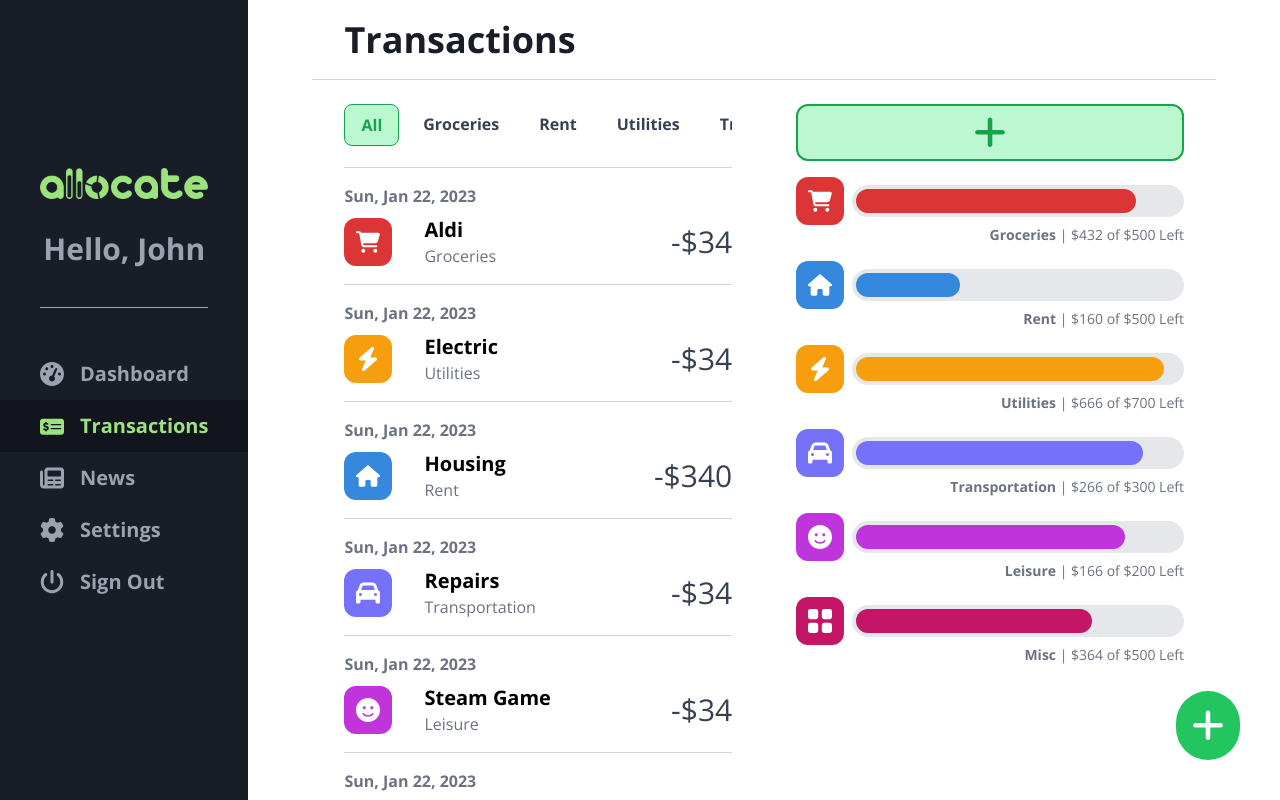
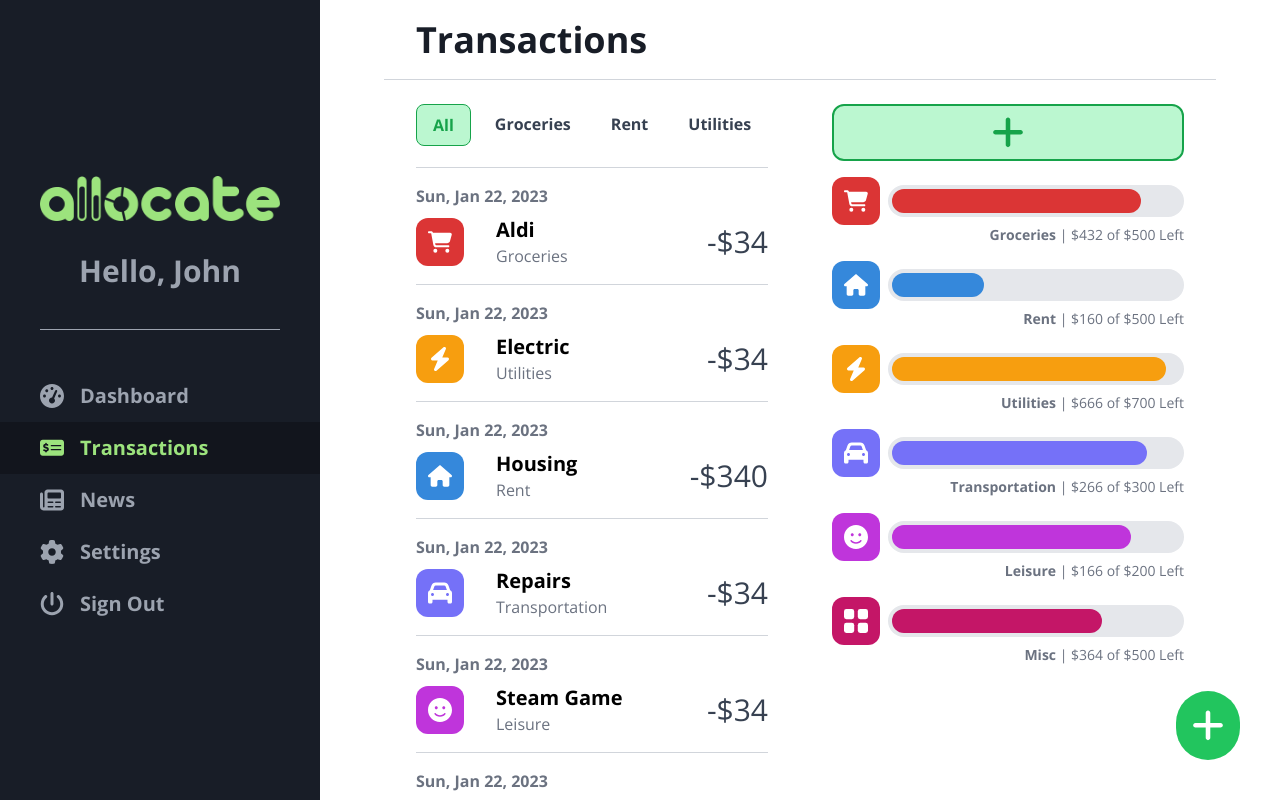
Before and after one commit to cgamagami1/allocate, a React (Vite) app: page /transactions in a window 1280 px wide. Built offline with nearby package versions, Linux system fonts and the light colour scheme.

Commit message:
Add transaction page filter

```diff
--- a/src/components/Navigation.jsx
+++ b/src/components/Navigation.jsx
@@ -12,9 +12,9 @@ const Navigation = () => {
   const { pathname } = useLocation();
 
   return (
-    <div className="flex h-screen pb-14 md:pb-0 md:pt-14 xl:pt-0">
-      <nav className="fixed bottom-0 z-30 flex items-center justify-between w-full font-bold text-gray-400 md:bottom-auto md:top-0 md:px-8 xl:p-0 xl:block xl:py-10 xl:h-screen bg-raisin-black xl:w-80 xl:static">
-        <img className="hidden h-8 md:block xl:px-10 xl:h-auto xl:mt-32" src={logoGreenIcon} alt="logo" />
+    <div className="flex h-screen pb-14 md:pb-0 md:pt-14 xl:pt-0 xl:nav-grid">
+      <nav className="fixed bottom-0 z-30 flex items-center justify-between w-full font-bold text-gray-400 md:bottom-auto md:top-0 md:px-8 xl:p-0 xl:block xl:h-screen bg-raisin-black xl:static">
+        <img className="hidden h-8 md:block xl:px-10 xl:h-auto xl:mt-44" src={logoGreenIcon} alt="logo" />
         <h2 className="hidden pt-8 pb-10 mx-10 mb-10 text-3xl text-center border-b border-gray-400 xl:block">Hello, John</h2>
 
         <ul className="flex justify-around w-full text-xl md:justify-end xl:block md:w-auto">
--- a/src/index.css
+++ b/src/index.css
@@ -32,9 +32,15 @@
         display: block;
     }
 
+    .nav-grid {
+        display: grid;
+        grid-template-columns: 20rem 1fr;
+        grid-template-rows: 100%;
+    }
+
     .page-grid {
         display: grid;
-        grid-template-columns: 1fr 1fr;
+        grid-template-columns: 50% 50%;
         grid-template-rows: 5rem 1fr;
     }
 
--- a/src/pages/Transactions/CategoryFilterButton.jsx
+++ b/src/pages/Transactions/CategoryFilterButton.jsx
@@ -1,7 +1,9 @@
 
-const CategoryFilterButton = ({ isSelected, name }) => {
+const CategoryFilterButton = ({ isSelected, name, handleOnClick }) => {
   return (
-    <span className={`hover:cursor-pointer inline-block box-border px-4 py-2 font-bold rounded-lg ${isSelected ? "text-green-600 bg-green-200 border border-green-600" : "text-gray-700"}`}>
+    <span
+      className={`transition-colors select-none duration-200 hover:cursor-pointer inline-block box-border px-4 py-2 font-bold rounded-lg ${isSelected ? "text-green-600 bg-green-200 border border-green-600" : "text-gray-700"}`}
+      onClick={handleOnClick}>
       {name}
     </span>
   );
--- a/src/pages/Transactions/Transaction.jsx
+++ b/src/pages/Transactions/Transaction.jsx
@@ -1,4 +1,4 @@
-import { useContext, useState } from "react";
+import { useContext } from "react";
 import CategoryIcon from "../../components/CategoryIcon";
 import { BudgetContext } from "../../context/BudgetContext";
 import closeIcon from "../../assets/close.svg";
@@ -25,7 +25,7 @@ const Transaction = ({ transaction }) => {
   }
 
   return (
-    <div className="relative py-4 overflow-hidden border-b border-gray-300 tilt-animation close-icon-container hover:cursor-pointer" onClick={handleOnClick}>
+    <div className="relative py-4 overflow-hidden border-b border-gray-300 close-icon-container hover:cursor-pointer" onClick={handleOnClick}>
       <div className="flex items-start justify-between mb-2">
         <span className="block font-bold text-gray-500">{date.toLocaleString({ weekday: "short", year: "numeric", month: "short", day: "numeric" })}</span>
         <img className="hidden w-4 my-1 hover:cursor-pointer close-icon" src={closeIcon} alt="close icon" onClick={handleOnRemove} />
--- a/src/pages/Transactions/TransactionList.jsx
+++ b/src/pages/Transactions/TransactionList.jsx
@@ -1,22 +1,28 @@
-import { useContext } from "react";
+import { useContext, useEffect, useState } from "react";
 import { BudgetContext } from "../../context/BudgetContext";
 import CategoryFilterButton from "./CategoryFilterButton";
 import Transaction from "./Transaction";
 
 const TransactionList = () => {
   const { transactions, categories } = useContext(BudgetContext);
+  const [categoryFilterId, setCategoryFilterId] = useState(null);
 
   return (
     <div className="px-8 mt-6 overflow-y-scroll perspective">
       <div className="sticky top-0 z-10 h-16 bg-white border-b border-gray-300 flex items-start gap-2 overflow-x-scroll">
-        <CategoryFilterButton isSelected={true} name="All" />
+        <CategoryFilterButton isSelected={categoryFilterId === null} name="All" handleOnClick={() => setCategoryFilterId(null)} />
 
-        {categories.filter(category => category.id !== -1).map(category => (
-          <CategoryFilterButton isSelected={false} name={category.name} />
+        {categories
+          .filter(category => category.id !== -1)
+          .map(category => (
+            <CategoryFilterButton key={category.id} isSelected={categoryFilterId === category.id} name={category.name} handleOnClick={() => setCategoryFilterId(category.id)} />
         ))}
       </div>
-      {transactions.sort((a, b) => b.date - a.date).map(transaction => (
-        <Transaction key={transaction.id} transaction={transaction} />
+      {transactions
+        .filter(transaction => categoryFilterId === null || transaction.categoryId === categoryFilterId)
+        .sort((a, b) => b.date - a.date)
+        .map(transaction => (
+          <Transaction key={transaction.id} transaction={transaction} />
       ))}
     </div>
   );
```
